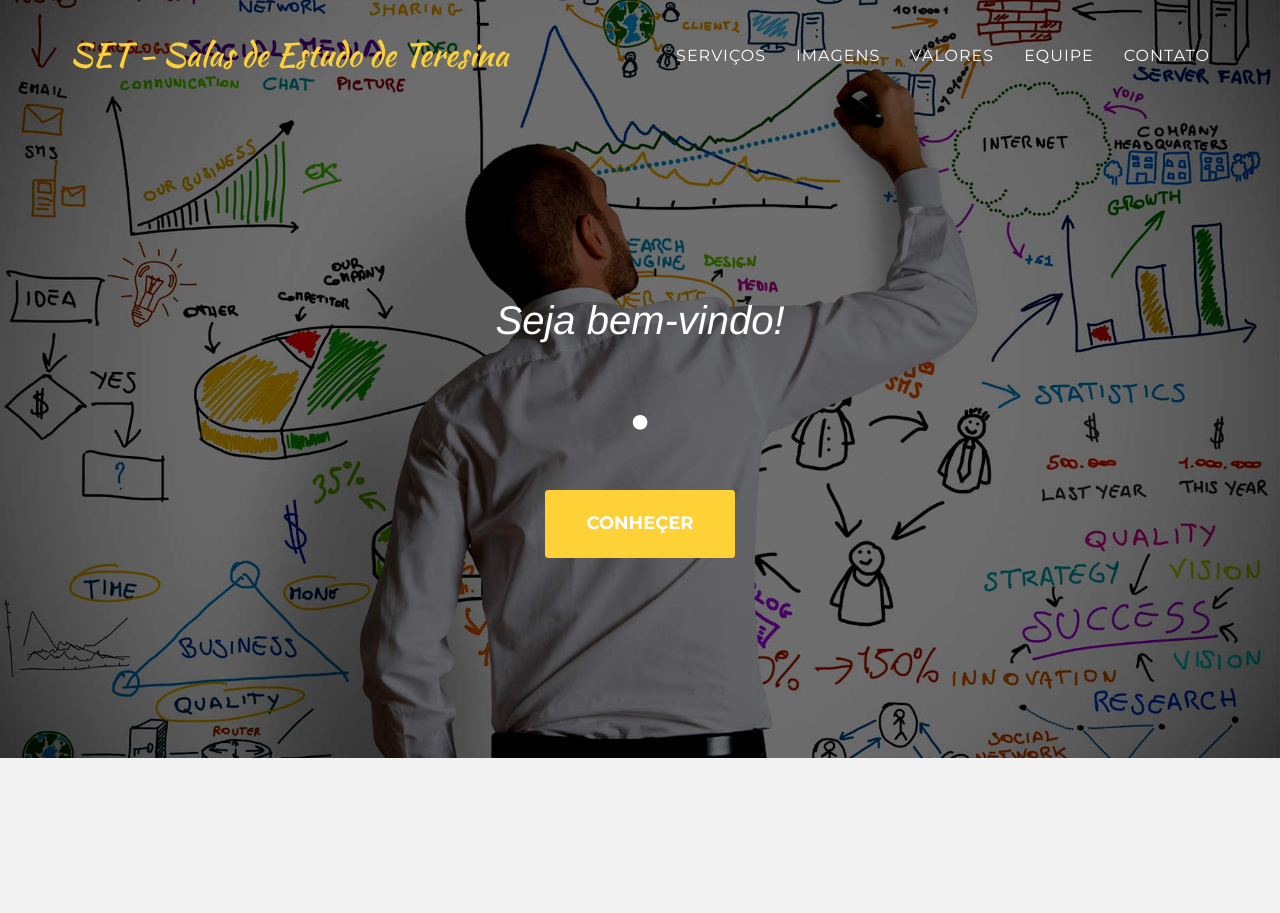
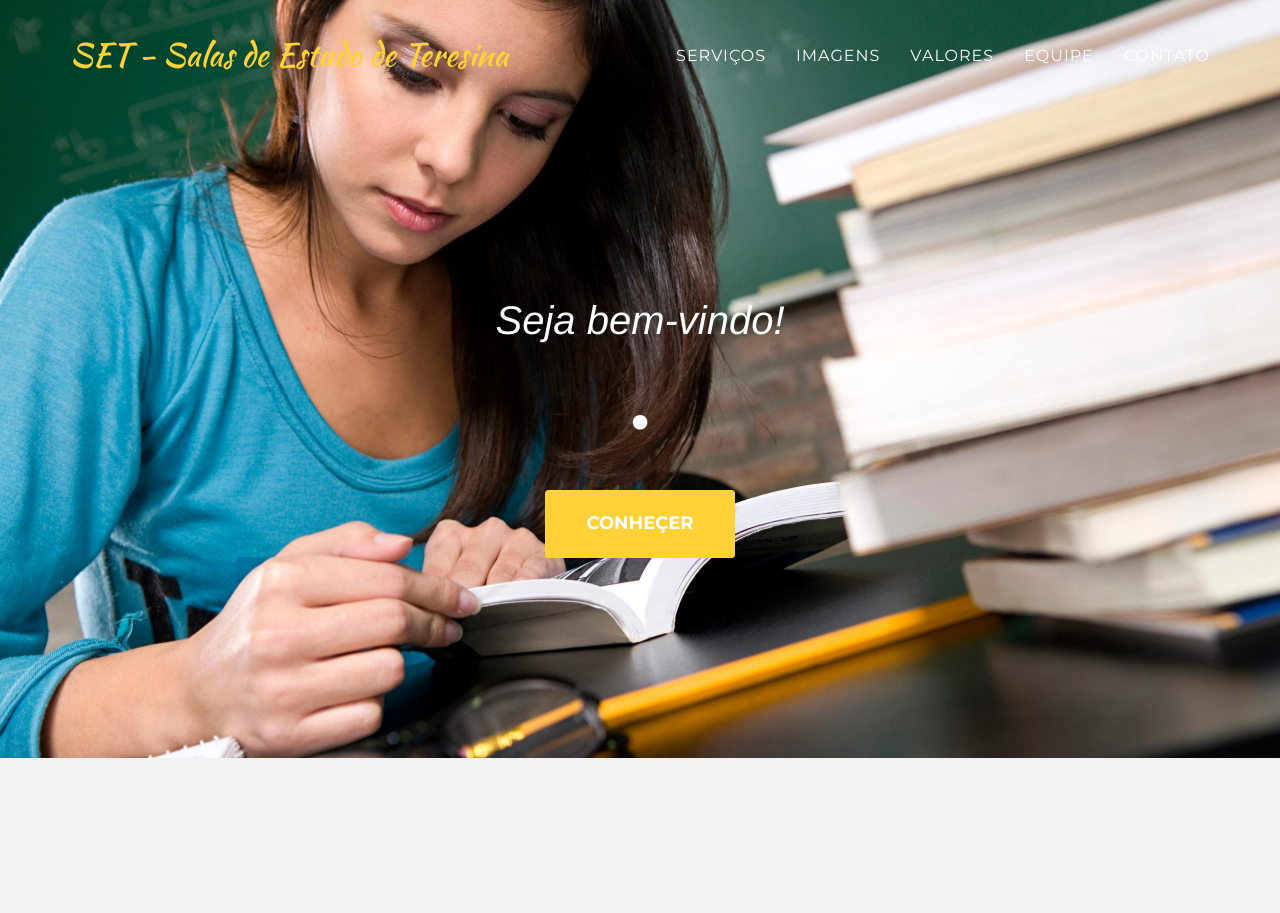
Before and after one commit to lailson/set, a Jekyll site: the page built from index.html, in a window 1280 px wide and 1400 px high. Shown: the top 913 px of the window. Built offline with Jekyll 4.4.1, drawn with Linux system fonts in a browser that asks for light colours; some web fonts are replaced.

Commit message:
add background

```diff
--- a/_includes/css/agency.css
+++ b/_includes/css/agency.css
@@ -266,7 +266,7 @@ header {
     text-align: center;
     color: #fff;
     background-attachment: scroll;
-    background-image: url(../set/img/background.jpg);
+    background-image: url(../img/background.jpg);
     background-position: center center;
     background-repeat: none;
     -webkit-background-size: cover;
```
Also changed, not shown: img/background.jpg, img/background1.jpg (added).
